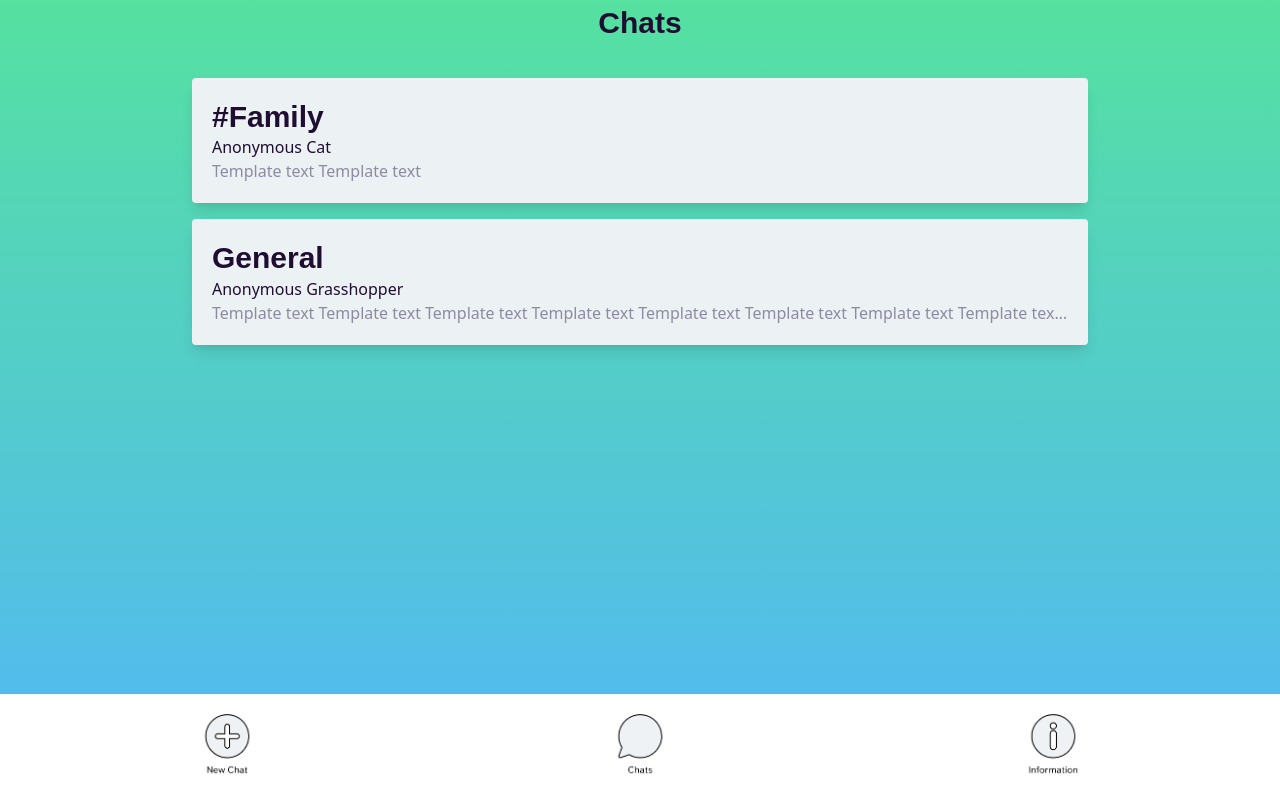
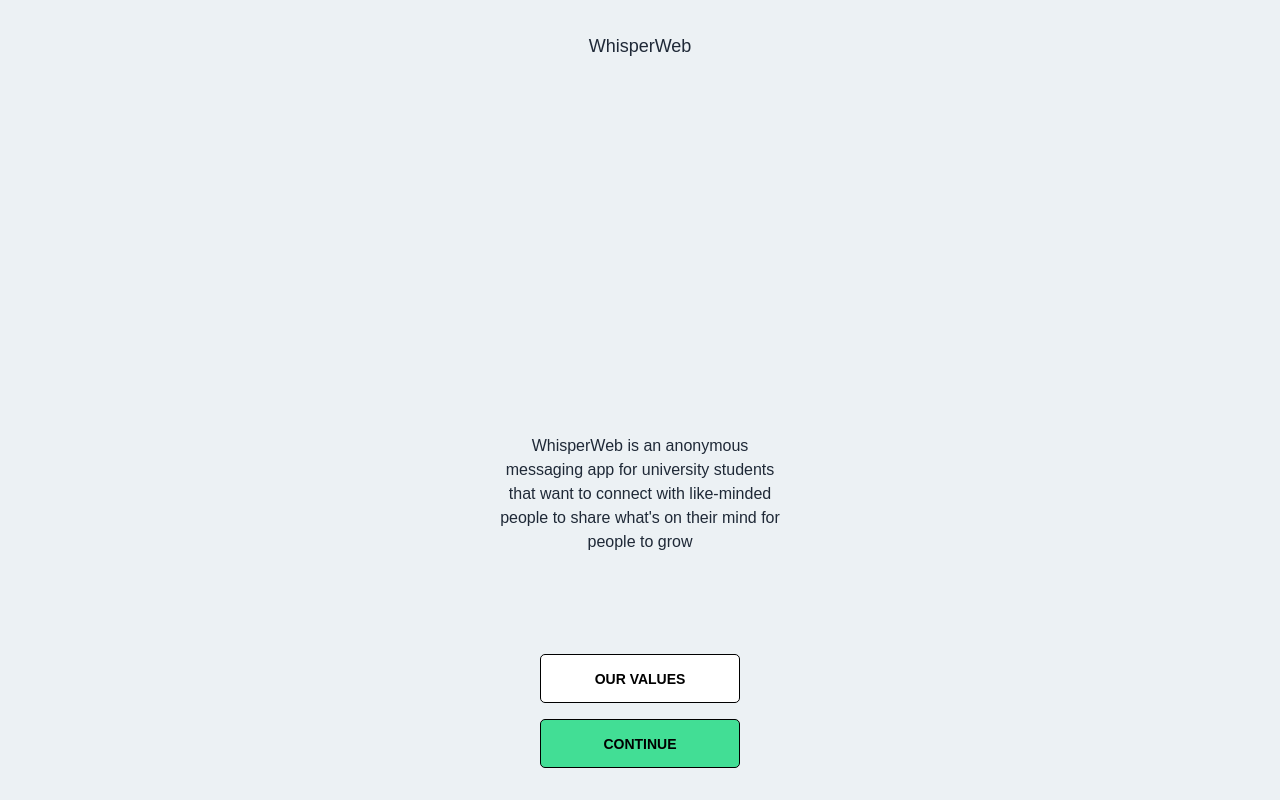
Before and after one commit to MichelMeyer19/whisperweb, a React (Vite) app: page / in a window 1280 px wide. Built offline with nearby package versions, Linux system fonts and the light colour scheme; what parse would draw is missing.

Commit message:
remove unnecessary button component in .css set welcome page as new start page

```diff
--- a/src/App.css
+++ b/src/App.css
@@ -10,20 +10,6 @@
 	font-family: "Fira sans", sans-serif;
 }
 
-/* general button */
-.button {
-    background-color: #ffffff;
-    border: 2px solid var(--dark);
-    color: rgb(0, 0, 0);
-    padding: 8px;
-    text-align: center;
-    text-decoration: none;
-    display: inline-block;
-    font-size: 16px;
-    margin: 4px 4px;
-    cursor: pointer;
-}
-
 main {
    /* This specification helps position information buttons */
   padding-bottom: 185px;
--- a/src/App.jsx
+++ b/src/App.jsx
@@ -14,7 +14,7 @@ import { Information, ChatsView, NewChat, Chat, NewChatRequested, Welcome, OurVa
     // Use useEffect to update the showNavbar state based on the route
     useEffect(() => {
       // Define an array of paths where the Navbar should not be shown
-      const noNavbarPaths = ['/welcome', '/welcome/our-values', '/sign-in', '/sign-in/sign-up'];
+      const noNavbarPaths = ['/','/welcome', '/welcome/our-values', '/sign-in', '/sign-in/sign-up'];
       // Set showNavbar to false if the current path is in the noNavbarPaths array
       setShowNavbar(!noNavbarPaths.includes(location.pathname));
     }, [location]); // Dependency array with location to re-run effect when location changes
@@ -26,7 +26,7 @@ import { Information, ChatsView, NewChat, Chat, NewChatRequested, Welcome, OurVa
         {showNavbar && <Navbar />}
         <Routes>
           {/* React Router's Routes component for handling page routing */}
-          <Route path="/" element={<ChatsView />} />
+          <Route path="/" element={<Welcome />} />
           <Route path="/chats-overview" element={<ChatsView />} />
           <Route path="/new-chat" element={<NewChat />} />
           <Route path="/newchatrequested" element={<NewChatRequested />} />
```
